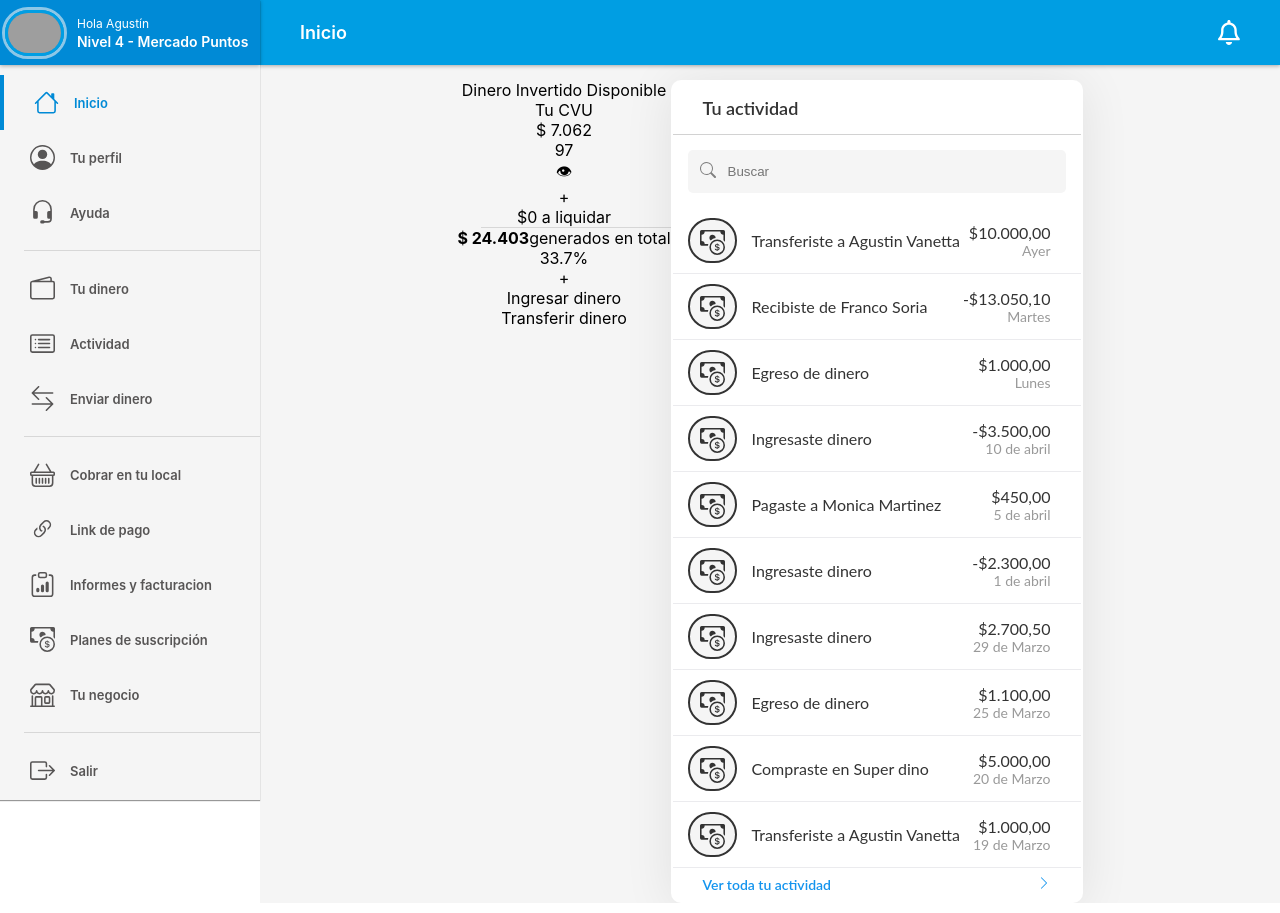
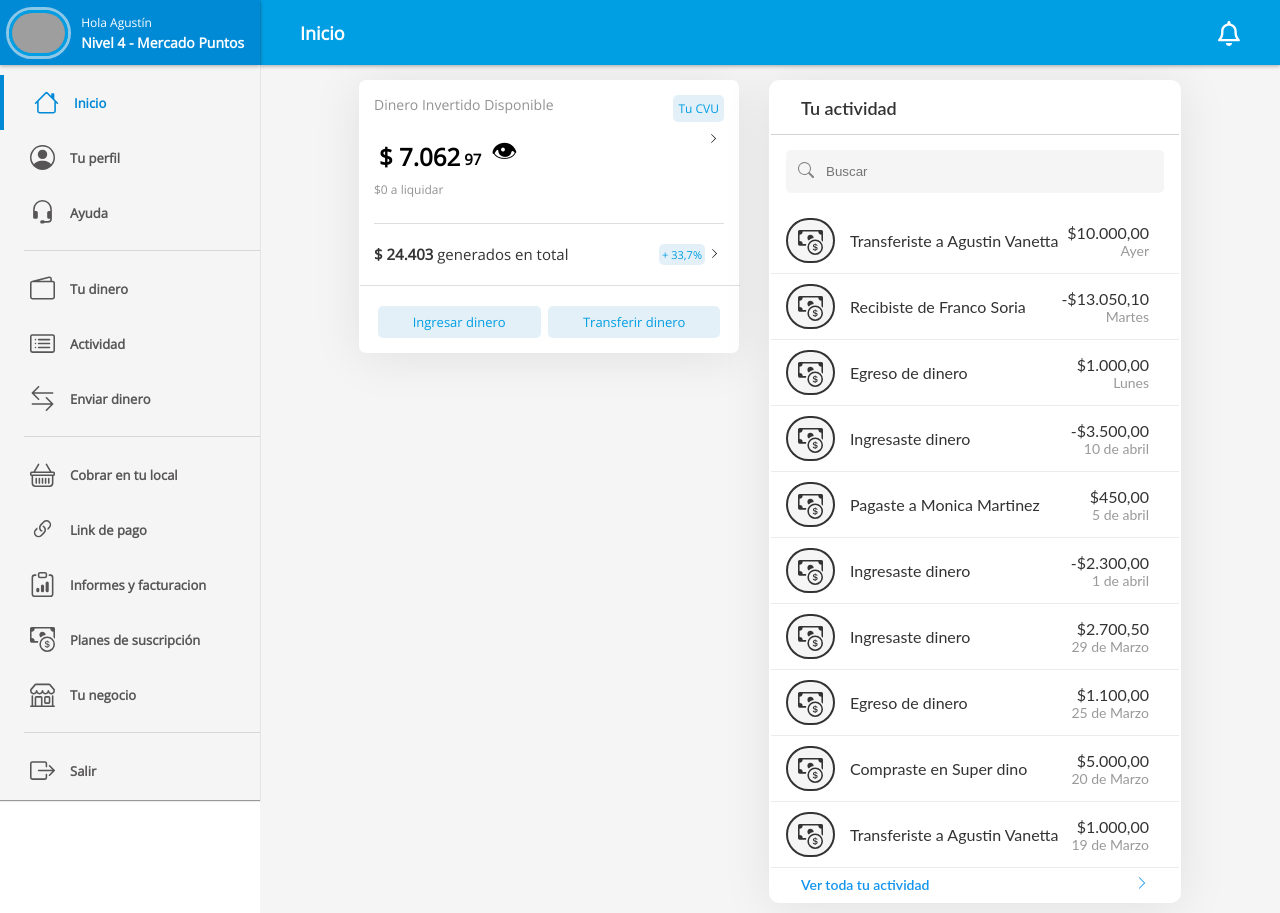
Before and after one commit to agvanetta/mercadopagoClone, a React (Create React App) app: page / in a window 1280 px wide. Built offline with nearby package versions, Linux system fonts and the light colour scheme; grey boxes are pictures that could not be loaded.

Commit message:
add_first_home

```diff
--- a/public/index.html
+++ b/public/index.html
@@ -2,6 +2,11 @@
 <html lang="en">
   <head>
     <meta charset="utf-8" />
+
+    <link rel="preconnect" href="https://fonts.googleapis.com">
+<link rel="preconnect" href="https://fonts.gstatic.com" crossorigin>
+<link href="https://fonts.googleapis.com/css2?family=Open+Sans:wght@300&display=swap" rel="stylesheet">
+
     <link rel="icon" href="https://pbs.twimg.com/profile_images/1467851350256017412/VNkteEHP_400x400.jpg" />
     <meta name="viewport" content="width=device-width, initial-scale=1" />
     <meta name="theme-color" content="#000000" />
--- a/src/App.css
+++ b/src/App.css
@@ -1,5 +1,6 @@
 .App {
   background-color: #f5f5f5;
   text-align: center;
-  font-family: Proxima Nova,-apple-system,Helvetica Neue,Helvetica,Roboto,Arial,sans-serif;
+  font-family: 'Open Sans', sans-serif;
+  /* font-family: Proxima Nova,-apple-system,Helvetica Neue,Helvetica,Roboto,Arial,sans-serif; */
 }
--- /dev/null
+++ b/src/components/Inicio/DetalleCuenta.css
@@ -0,0 +1,117 @@
+.detallecuenta{
+    margin-right: 30px;
+    border-radius: 7px;
+    color: black;
+    background-color: white;
+    width: 350px;
+    display: flex;
+    padding: 15px;
+    flex-direction: column;
+    box-shadow: 0px 4px 50px rgba(0, 0, 0, 0.087);
+
+}
+
+.detallecuenta__aliquidar{
+    display: flex;
+    font-size: 12px;
+    color:#949191;
+    padding-bottom: 25px;
+    border-bottom: 1px solid rgba(128, 128, 128, 0.263);
+
+}
+
+.detallecuenta__barra{
+    position: relative;
+    margin-left: -14px;
+    width: 380px;
+    border-bottom: 1px solid rgba(128, 128, 128, 0.263);
+}
+
+.detallecuenta__buttons{
+    padding-top: 20px;
+    display: flex;
+    justify-content: space-around
+}
+
+.detallecuenta__buttons div{
+    font-size: 13px;
+    border-radius: 5px;
+    padding: 7px 35px;
+    color: #009ee3;
+    background-color:rgba(71,154,209,.15) ;
+}
+
+.detallecuenta__dinero{
+    display: flex;
+    justify-content: space-between;
+    padding: 10px 5px 0 5px;
+}
+
+.detallecuenta__dinero__numeros{
+    align-items: center;
+    display: flex;
+}
+
+.detallecuenta__dinero__numeros__1{
+    padding-right: 4px;
+    font-size: 24px;
+    font-weight: 600;
+}
+
+.detallecuenta__dinero__numeros__2{
+    margin-top: 5px;
+    font-size: 15px;
+    font-weight: 600;
+
+}
+
+.detallecuenta__dinero__numeros__icon{
+    font-size: 26px;
+    margin-bottom: 5px;
+    margin-left: 10px;
+}
+
+.detallecuenta__disponible{
+    display: flex;
+    justify-content: space-between;
+    color: #949191;
+    font-size: 14px;
+    font-weight: 400;
+}
+
+.detallecuenta__disponible span{
+    font-size: 12px;
+    padding: 5px;
+    border-radius: 5px;
+    background-color: rgb(71,154,209,.15);
+    color:#009ee3 ;
+}
+
+.detallecuenta__rendimientos__numeros{
+    display: flex;
+    align-items: center;
+}
+
+.detallecuenta__rendimientos__numeros div{
+    padding: 0 4px;
+    font-size: 11px;
+}
+
+.detallecuenta__rendimientos__numeros span{
+    font-size: 11px;
+    padding: 3px;
+    border-radius: 5px;
+    background-color: rgb(71,154,209,.15);
+    color:#009ee3 ;
+}
+
+.detallecuenta__rendimientos{
+    justify-content: space-between;
+    padding: 20px 0;
+    display: flex;
+}
+
+.detallecuenta__rendimientos__detalle{
+    font-size: 15px;
+    color: #333;
+}
--- /dev/null
+++ b/src/components/Inicio/DetalleCuenta.js
@@ -0,0 +1,41 @@
+import React from 'react'
+import "./DetalleCuenta.css"
+import {BsChevronRight} from "react-icons/bs";
+
+
+function DetalleCuenta() {
+  return (
+             <section className='detallecuenta'>
+                <div className='detallecuenta__disponible'>
+                    <div>Dinero Invertido Disponible</div> <span>Tu CVU</span>
+                </div>
+                <div className='detallecuenta__dinero'>
+                    <div className='detallecuenta__dinero__numeros'>
+                        <div className='detallecuenta__dinero__numeros__1'>$ 7.062</div>
+                        <div className='detallecuenta__dinero__numeros__2'>97</div>
+                        <div className='detallecuenta__dinero__numeros__icon'>👁</div>
+                    </div>
+                    <span>
+                        <div style={{ fontSize:"11px"}}><BsChevronRight/></div>
+                    </span>
+                </div>
+                <div className='detallecuenta__aliquidar'>
+                    <div>$0 a liquidar</div>
+                </div>
+                <div className='detallecuenta__rendimientos'>
+                    <div className='detallecuenta__rendimientos__detalle'><b>$ 24.403 </b>generados en total</div>
+                    <div className='detallecuenta__rendimientos__numeros'>
+                        <span>+ 33,7%</span>
+                        <div><BsChevronRight/></div>
+                    </div>
+                </div>
+                <div className='detallecuenta__barra'></div>
+                <div className='detallecuenta__buttons'>
+                    <div>Ingresar dinero</div>
+                    <div>Transferir dinero</div>
+                </div>
+            </section>
+  )
+}
+
+export default DetalleCuenta
--- a/src/components/Inicio/Inicio.js
+++ b/src/components/Inicio/Inicio.js
@@ -1,4 +1,5 @@
 import React from 'react'
+import DetalleCuenta from './DetalleCuenta';
 import "./Inicio.css"
 import Movements from './Movements.js';
 
@@ -6,34 +7,7 @@ function Inicio() {
   return (
     <div className='inicio'>
         <div className='inicio__left'>
-            <section>
-                <div>
-                    <div>Dinero Invertido Disponible</div> <div>Tu CVU</div>
-                </div>
-                <div>
-                    <div>
-                        <div>$ 7.062</div><div>97</div><div>👁</div>
-                    </div>
-                    <div>
-                        <div>+</div>
-                    </div>
-                </div>
-                <div>
-                    <div>$0 a liquidar</div>
-                </div>
-                <div className="sidebar__border"/>
-                <div>
-                    <div><b>$ 24.403</b>generados en total</div>
-                    <div>
-                        <div>33.7%</div>
-                        <div>+</div>
-                    </div>
-                </div>
-                <div>
-                    <div>Ingresar dinero</div>
-                    <div>Transferir dinero</div>
-                </div>
-            </section>
+            <DetalleCuenta/>
         </div>
             <Movements/>
     </div>
--- a/src/components/Inicio/Movements.css
+++ b/src/components/Inicio/Movements.css
@@ -9,6 +9,7 @@
     font-family: 'Lato', sans-serif;
     border-radius: 10px;
     color: #333;
+    margin-bottom: 10px;
 }
 
 .movements__icon{
```
